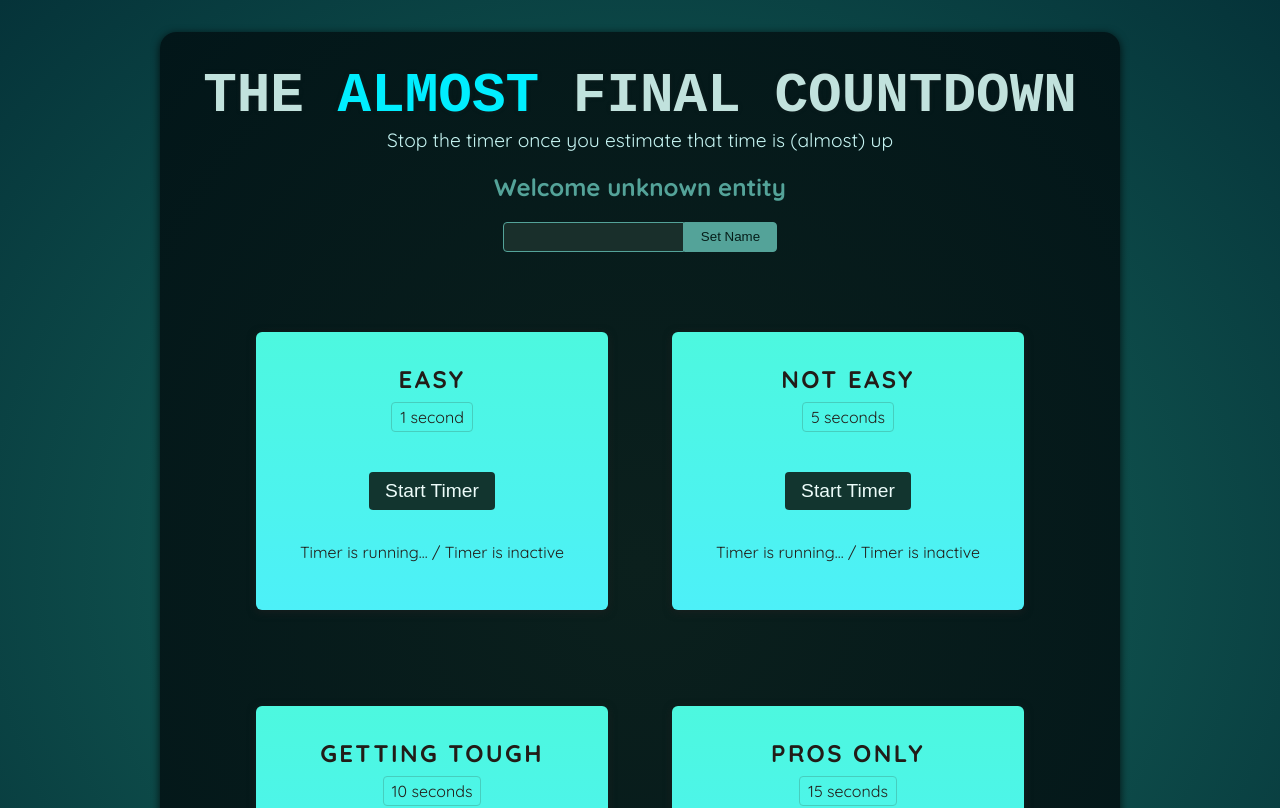
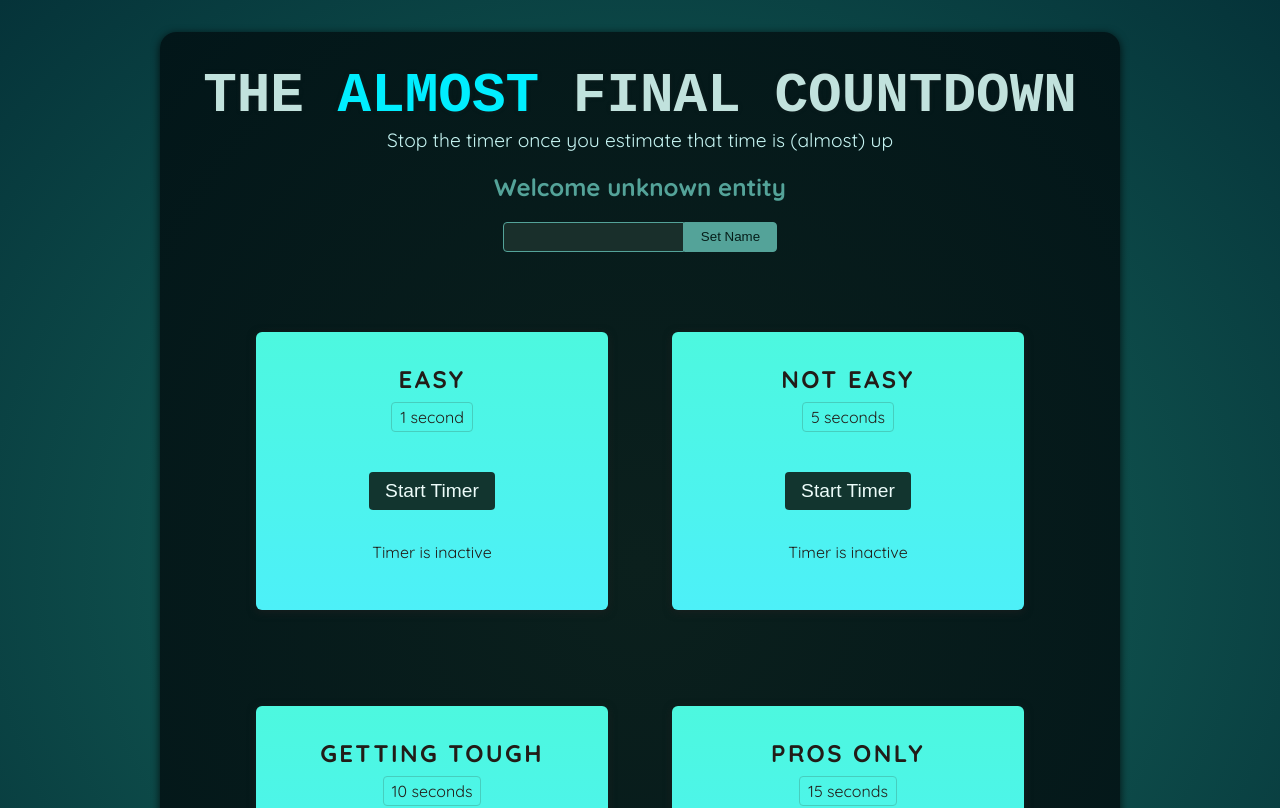
Before and after one commit to adixadymak/react-learning-project-6, a React (Vite) app: page / in a window 1280 px wide. Shown: the top 808 px of the page. Built offline with nearby package versions, Linux system fonts and the light colour scheme; a web font is replaced by a local one.

Commit message:
Setting Timers & Managing State

```diff
--- a/src/components/TimerChallenge.jsx
+++ b/src/components/TimerChallenge.jsx
@@ -1,15 +1,34 @@
+import { useState } from "react";
+
 export default function TimerChallenge({ title, targetTime }) {
+  const [timerStarted, setTimerStarted] = useState(false);
+  const [timerExpired, setTimerExpired] = useState(false);
+
+  function handleStart() {
+    setTimeout(() => {
+      setTimerExpired(true);
+    }, targetTime * 1000);
+    setTimerStarted(true);
+  }
+
+  function handleStop() {}
+
   return (
     <section className="challenge">
       <h2>{title}</h2>
+      {timerExpired && <p>You lost.</p>}
       <p className="challenge-time">
         {targetTime} second{targetTime > 1 ? "s" : ""}
       </p>
       <p>
-        <button>Start Timer</button>
+        <button onClick={handleStart}>
+          {timerStarted ? "Stop" : "Start"} Timer
+        </button>
       </p>
 
-      <p>Timer is running... / Timer is inactive</p>
+      <p className={timerStarted ? "active" : undefined}>
+        {timerStarted ? "Timer is running..." : "Timer is inactive"}
+      </p>
     </section>
   );
 }
```
